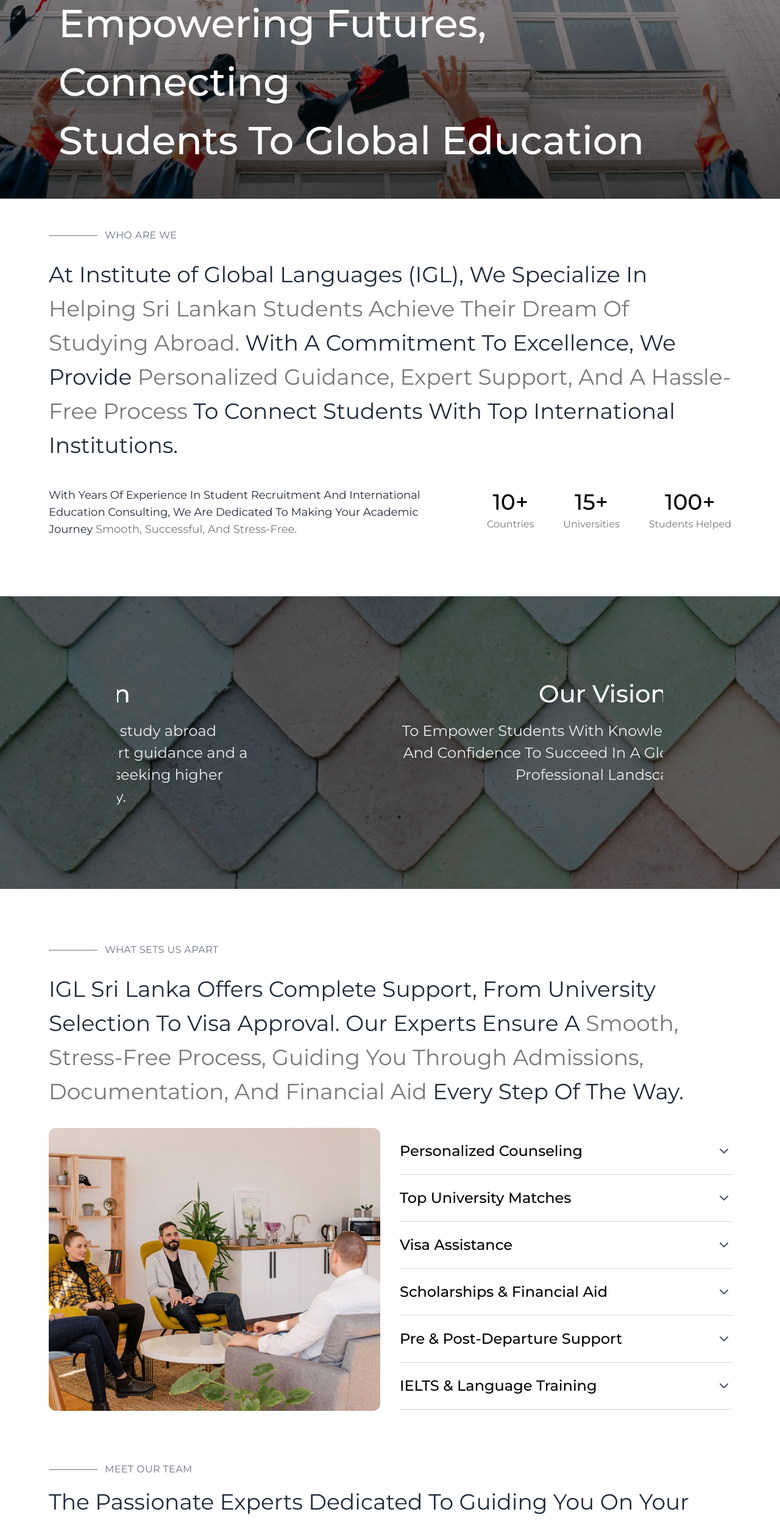
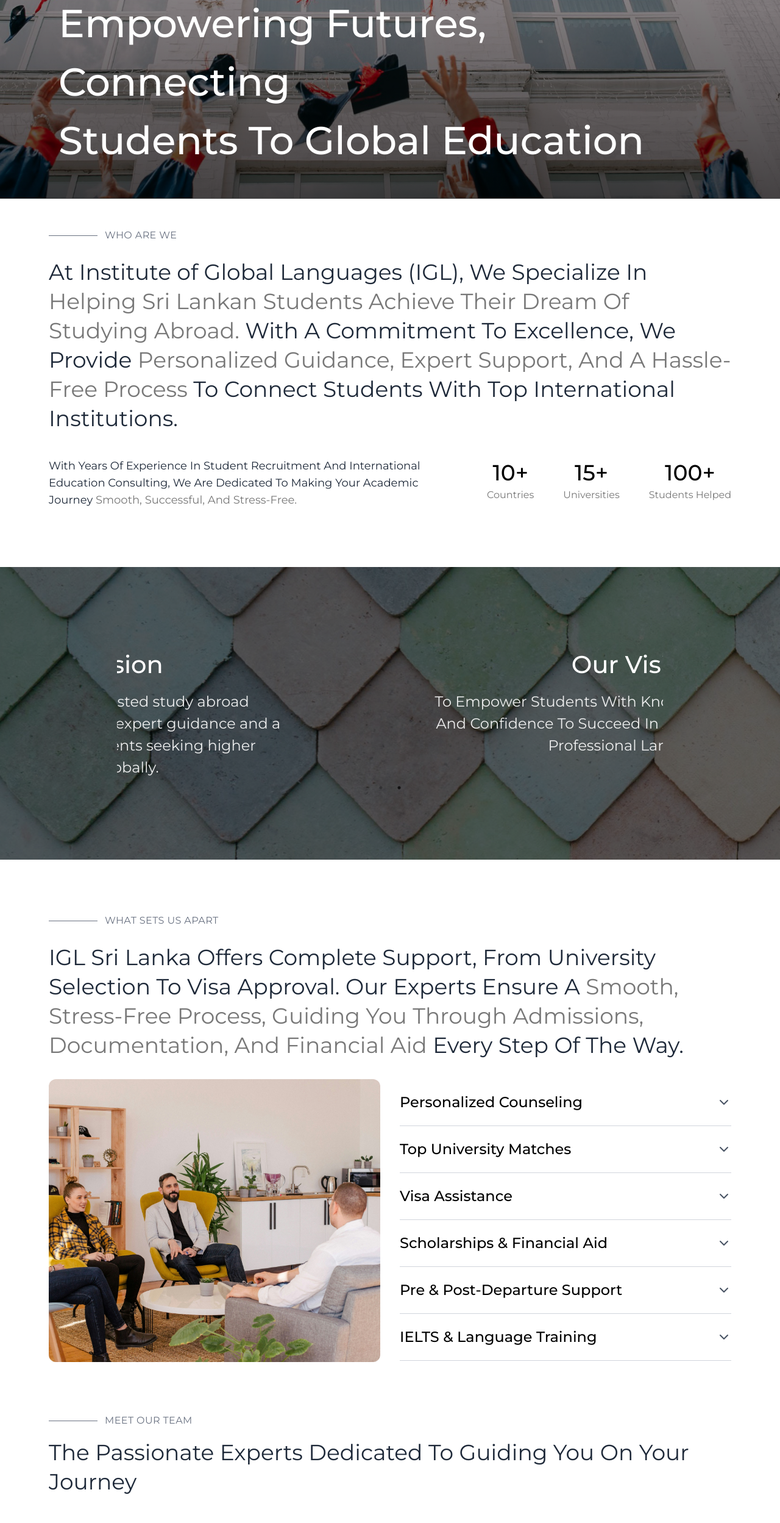
Before and after one commit to Webminds-designs/IGL, a React (Vite) app in the folder frontend/: page /aboutus in a window 1280 px wide. Shown: the part 234-2732 px from the top of the page at 61% size. Built offline with nearby package versions, Linux system fonts and the light colour scheme.

Commit message:
Minor text changes in IndividualCountry, AboutUs and UniversityCard

```diff
--- a/frontend/src/components/UniversityCard.jsx
+++ b/frontend/src/components/UniversityCard.jsx
@@ -29,7 +29,7 @@
 
             {/* University Name */}
             <div className="mt-4 text-center ">
-                <p className="text-2xl md:text-[32px] font-base">
+                <p className="text-2xl lg:text-[32px] font-base">
                     {name}
                 </p>
             </div>
--- a/frontend/src/pages/AboutUs.jsx
+++ b/frontend/src/pages/AboutUs.jsx
@@ -88,7 +88,7 @@
             className="w-full h-full object-cover object-center"
           />
           <div className="absolute inset-0 flex items-end justify-start pb-6 md:pb-12 px-4 md:px-8 lg:px-16 xl:px-24 bg-gradient-to-t from-black/60">
-            <h1 className="text-2xl sm:text-[64px] md:text-[64px] lg:text-5xl xl:text-[64px] font-medium text-white leading-tight md:leading-normal">
+            <h1 className="text-2xl sm:text-lg md:text-2xl lg:text-5xl xl:text-[64px] font-medium text-white leading-tight md:leading-normal">
               Empowering Futures, Connecting
               <br className="hidden md:block" />
               Students To Global Education
@@ -104,7 +104,7 @@
               who are we
             </h3>
           </div>
-          <p className="text-lg md:text-[36px] lg:text-[36px] xl:text-[36px] mt-4 md:mt-6 text-gray-800">
+          <p className="text-lg md:text-2xl lg:text-[36px] xl:text-[36px] mt-4 md:mt-6 text-gray-800">
             At Institute of Global Languages (IGL), We Specialize In{" "}
             <span className="text-[#787878]">
               Helping Sri Lankan Students Achieve Their Dream Of Studying
@@ -186,7 +186,7 @@
               WHAT SETS US APART
             </h3>
           </div>
-          <p className="text-lg md:text-[36px] lg:text-[36px] xl:text-[36px] mt-4 md:mt-6 text-gray-800">
+          <p className="text-lg md:text-2xl lg:text-[36px] xl:text-[36px] mt-4 md:mt-6 text-gray-800">
             IGL Sri Lanka Offers Complete Support, From University Selection To
             Visa Approval. Our Experts Ensure A{" "}
             <span className="text-[#787878]">
@@ -249,7 +249,7 @@
               MEET OUR TEAM
             </h3>
           </div>
-          <h2 className="text-xl md:text-[36px] lg:text-[36px] xl:text-[36px] text-gray-800 mt-4 mb-8 md:mb-12">
+          <h2 className="text-xl md:text-2xl lg:text-[36px] xl:text-[36px] text-gray-800 mt-4 mb-8 md:mb-12">
             The Passionate Experts Dedicated To Guiding You On Your Journey
           </h2>
 
--- a/frontend/src/pages/IndividualCountry.jsx
+++ b/frontend/src/pages/IndividualCountry.jsx
@@ -23,7 +23,7 @@
             className="w-full h-full object-cover"
           />
           <div className="absolute inset-0 flex items-end justify-start pb-6 md:pb-12 px-4 md:px-8 lg:px-16 xl:px-24">
-            <h1 className="text-2xl sm:text-3xl md:text-[64px] lg:text-[64px] xl:text-[64px] font-medium text-white text-left leading-tight md:leading-normal">
+            <h1 className="text-2xl sm:text-3xl md:text-2xl lg:text-[64px] xl:text-[64px] font-medium text-white text-left leading-tight md:leading-normal">
               Study in USA – Your Pathway to
               <br className="hidden md:block" />
               Global Education Starts Here
@@ -40,7 +40,7 @@
                 Featured Universities
               </h3>
             </div>
-            <h2 className="text-xl md:text-[36px] lg:text-[36px] text-gray-800 mb-8 md:mb-12">
+            <h2 className="text-xl md:text-2xl lg:text-[36px] text-gray-800 mb-8 md:mb-12">
               Discover Universities Partnered With IGL In USA
             </h2>
             <div className="grid grid-cols-1 sm:grid-cols-2 lg:grid-cols-3 gap-6 sm:gap-8 lg:gap-10">
@@ -84,7 +84,7 @@
                 POPULAR AMONG STUDENTS
               </h3>
             </div>
-            <h2 className="text-xl md:text-2xl md:text-[36px] text-gray-800 mb-8 md:mb-12">
+            <h2 className="text-xl md:text-2xl lg:text-[36px] text-gray-800 mb-8 md:mb-12">
               Other Universities You May Like
             </h2>
 
```
